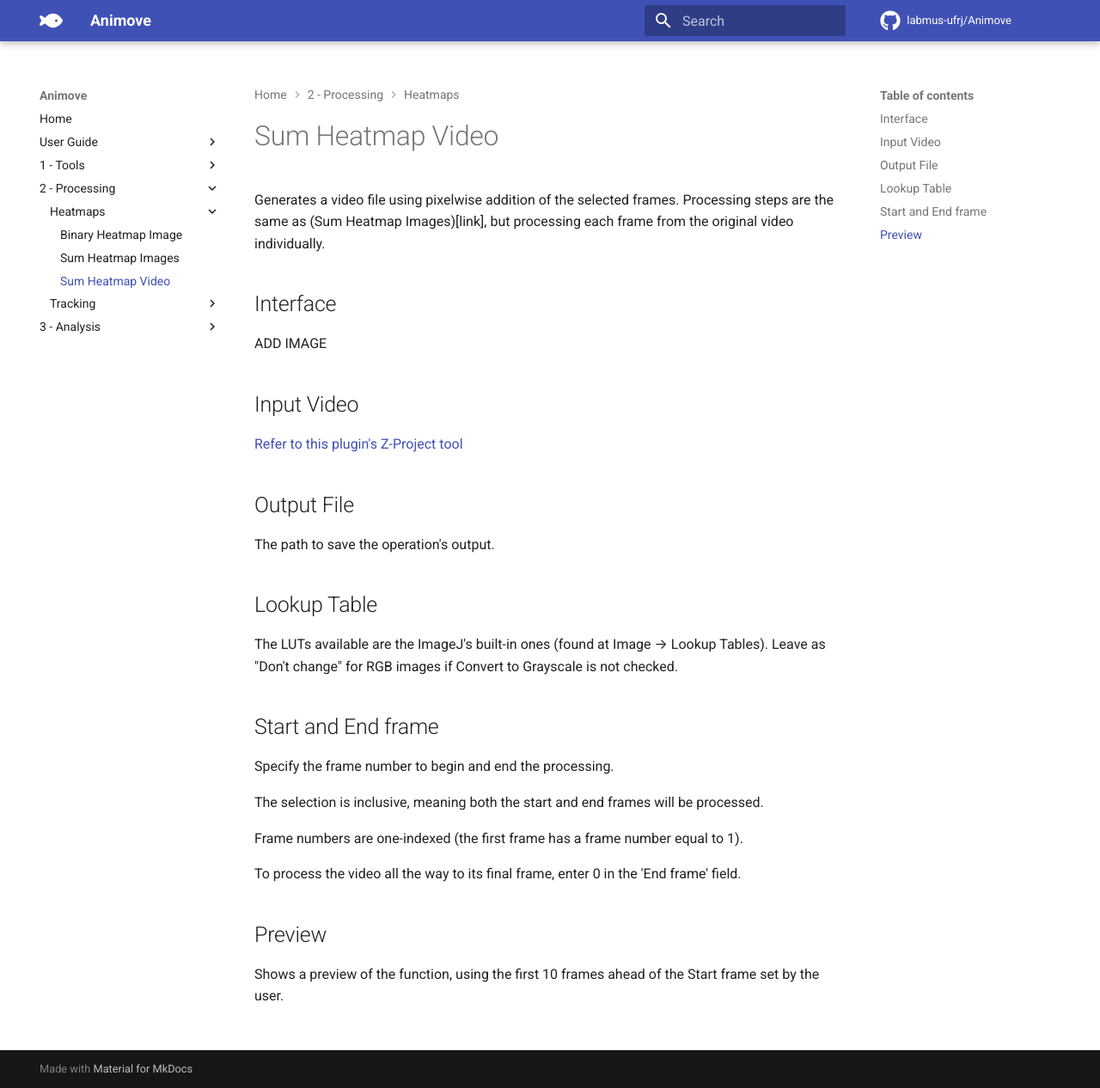
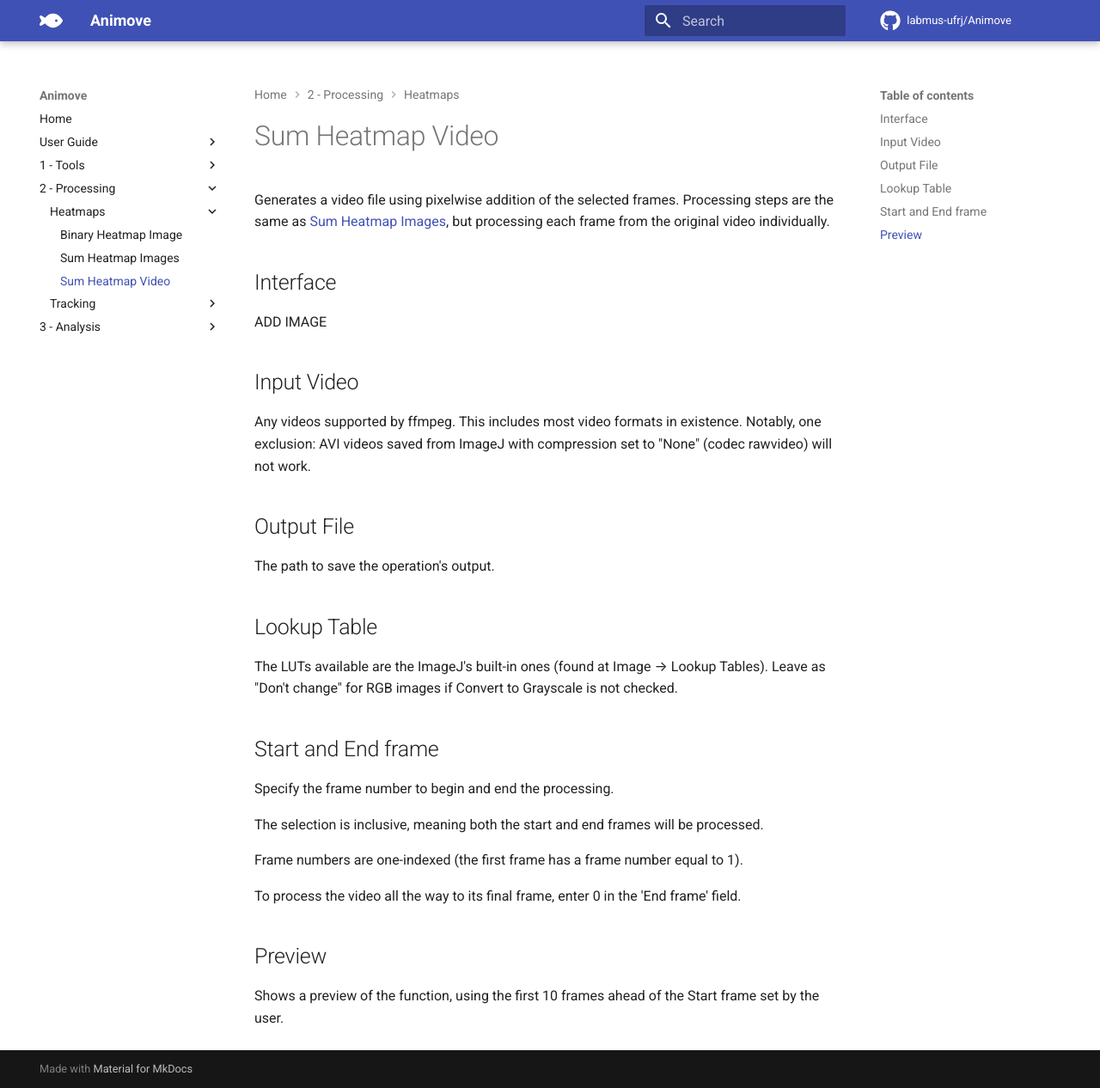
Before and after one commit to labmus-ufrj/Animove, an MkDocs documentation site: the page built from docs/docs/processing/heatmap-video.md, in a window 1280 px wide and 1266 px high. Shown: the whole window at 86% size. Built offline with MkDocs 1.6.1 and Material for MkDocs 9.7.7, drawn with Linux system fonts in a browser that asks for light colours; comment, search, counter and statistics services are not loaded.

Commit message:
few docs changes

```diff
--- a/docs/docs/processing/heatmap-images.md
+++ b/docs/docs/processing/heatmap-images.md
@@ -56,20 +56,15 @@ run("Apply LUT");
 
 ![Expected output image](img/output-heatmapImages.png){ width="400em" }
 
-## Input Video
-[Refer to this plugin's Z-Project tool](../tools/z-project.md#input-video)
+--8<-- "input-video.md"
 
 ## Output Folder
 Where output images will be saved with `.tif` format.
-
-## Convert to Grayscale
-[Refer to this plugin's Z-Project tool](../tools/z-project.md#convert-to-grayscale)
 
 ## Lookup Table
 The LUTs available are the ImageJ's built-in ones (found at Image → Lookup Tables). Leave as "Don't change" for RGB images if Convert to Grayscale is not checked.
 
 
-
 ## Intervals
 The checkboxes either activate or deactivate the relative interval. Frame numbers should be presented as `initialFrame-endFrame`, both being inclusive, like ImageJ's built-in **Image → Duplicate** feature, or [this plugin's Z-Project tool](../tools/z-project.md#initial-frame).
 An empty interval field results in a skipped interval, while a malformed one (without a `-` separator) throws an error.
--- a/docs/docs/processing/heatmap-video.md
+++ b/docs/docs/processing/heatmap-video.md
@@ -1,13 +1,12 @@
 # Sum Heatmap Video
 
-Generates a video file using pixelwise addition of the selected frames. Processing steps are the same as (Sum Heatmap Images)[link], but processing each frame from the original video individually.
+Generates a video file using pixelwise addition of the selected frames. Processing steps are the same as [Sum Heatmap Images](heatmap-images.md), but processing each frame from the original video individually.
 
 ## Interface
 
 ADD IMAGE
 
-## Input Video
-[Refer to this plugin's Z-Project tool](../tools/z-project.md#input-video)
+--8<-- "input-video.md"
 
 --8<-- "output-file.md"
 
```
Also changed, not shown: docs/docs/analysis/score-gradient.md (+1 -0 lines), docs/docs/analysis/score-sectors.md (+2 -1 lines), docs/docs/processing/adults-tracking.md (+1 -1 lines), docs/docs/processing/embryos-tracking.md (+1 -1 lines), 1 other file.
